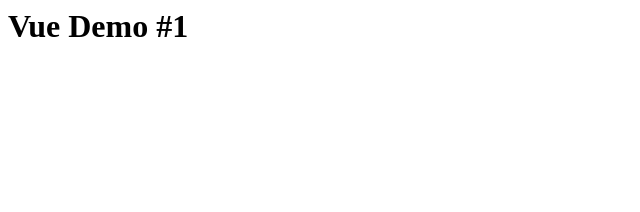
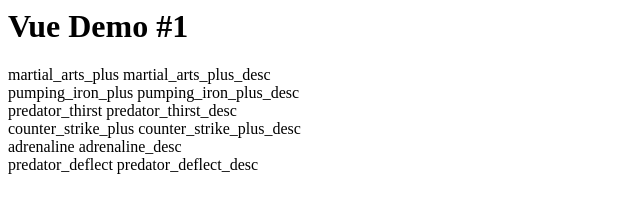
Before and after one commit to mxswat/pd2-mx-the-overhaul, a plain HTML site: page docs/index.html in a window 1280 px wide. Shown: the whole page, without its empty margins (0-640 px from the left). Drawn offline with nearby package versions, Linux system fonts and the light colour scheme.

Commit message:
Skill visualization works!

```diff
--- a/docs/index.html
+++ b/docs/index.html
@@ -42,21 +42,37 @@
           }
         },
         created: function () {
-          console.log(this.tree)
+          // console.log(this.tree)
         }
       })
+
       Vue.component('SkillTier', {
         template: `
           <div class="skill-tier">
-
+            <skill v-for="(skill, index) in skilltier" :key="skill.name" v-bind:skill="skill"></skill>
           </div>
         `,
         props: ['skilltier'],
         methods: {},
         created: function () {
-          console.log(this.skilltier)
+          // console.log(this.skilltier)
         }
       })
+
+      Vue.component('Skill', {
+        template: `
+          <div class="skill">
+            <span class="name"> {{ skill.name }} </span>
+            <span class="desc"> {{ skill.desc }} </span>
+          </div>
+        `,
+        props: ['skill'],
+        methods: {},
+        created: function () {
+          console.log(this.skill)
+        }
+      })
+
       const vueApp = new Vue({
         el: '#vapp',
         data: {
```
